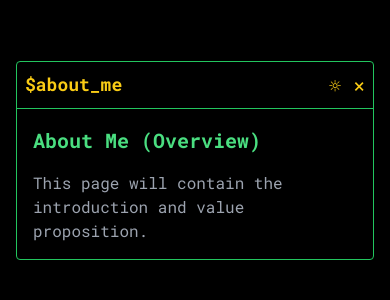
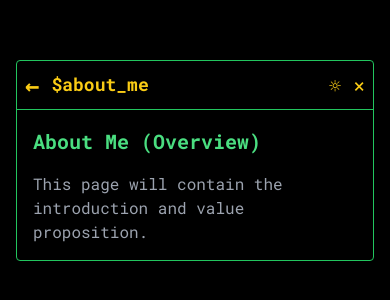
Before and after one commit to undevy/undevy-portfolio, a Next.js app: page /overview in a window 390 px wide. Shown: the part 262-562 px from the top of the page. Built offline with nearby package versions, Linux system fonts and the light colour scheme.

Commit message:
feat(ui): Implement responsive layout and header navigation

```diff
--- a/src/app/layouts/TerminalWindow.js
+++ b/src/app/layouts/TerminalWindow.js
@@ -1,15 +1,20 @@
 // src/app/layouts/TerminalWindow.js
-'use client'; // This component now needs to be a client component for hooks and interaction.
+'use client';
 
 import { useSession } from '../context/SessionContext';
+// Import hooks for navigation
+import { useRouter, usePathname } from 'next/navigation';
 
 export default function TerminalWindow({ title, children }) {
-  // Listen to our "radio station" to get the current theme and the toggle function
   const { theme, toggleTheme } = useSession();
+  const router = useRouter();
+  const pathname = usePathname();
 
-  // Dynamically set classes based on the current theme
+  // Show the back button on any page that is NOT the homepage ('/')
+  const showBackButton = pathname !== '/';
+
   const windowClasses = `w-full max-w-4xl border rounded ${
-    theme === 'dark' ? 'border-dark-border bg-dark-bg/50' : 'border-light-border bg-light-bg/50'
+    theme === 'dark' ? 'border-dark-border bg-dark-bg/90' : 'border-light-border bg-light-bg/90'
   }`;
 
   const headerClasses = `flex items-center justify-between p-2 border-b ${
@@ -24,20 +29,40 @@ export default function TerminalWindow({ title, children }) {
     theme === 'dark' ? 'text-dark-text-command' : 'text-light-text-command'
   }`;
 
+  const backButtonClasses = `text-2xl font-bold mr-3 ${
+    theme === 'dark' ? 'text-dark-text-command' : 'text-light-text-command'
+  }`;
+
+  const handleClose = () => {
+    // Navigate to the root URL, which will show the AccessGate if the code is removed
+    router.push('/');
+  };
+
   return (
+    // THE RESPONSIVENESS FIX IS HERE:
+    // w-full makes it full-width on mobile.
+    // max-w-4xl constrains it on larger screens.
     <div className={windowClasses}>
       {/* Header */}
       <div className={headerClasses}>
-        <h1 className={titleClasses}>${title}</h1>
+        <div className="flex items-center">
+          {/* Back button logic */}
+          {showBackButton && (
+            <button onClick={() => router.back()} aria-label="Go back" className={backButtonClasses}>
+              ←
+            </button>
+          )}
+          <h1 className={titleClasses}>${title}</h1>
+        </div>
         <div className="flex items-center gap-3">
-          {/* THEME SWITCHER BUTTON */}
           <button onClick={toggleTheme} aria-label="Toggle theme" className={iconClasses}>
             ☼
           </button>
 
-          <span className={iconClasses}>
+          {/* Close button logic */}
+          <button onClick={handleClose} aria-label="Close session" className={iconClasses}>
             ×
-          </span>
+          </button>
         </div>
       </div>
 
```
